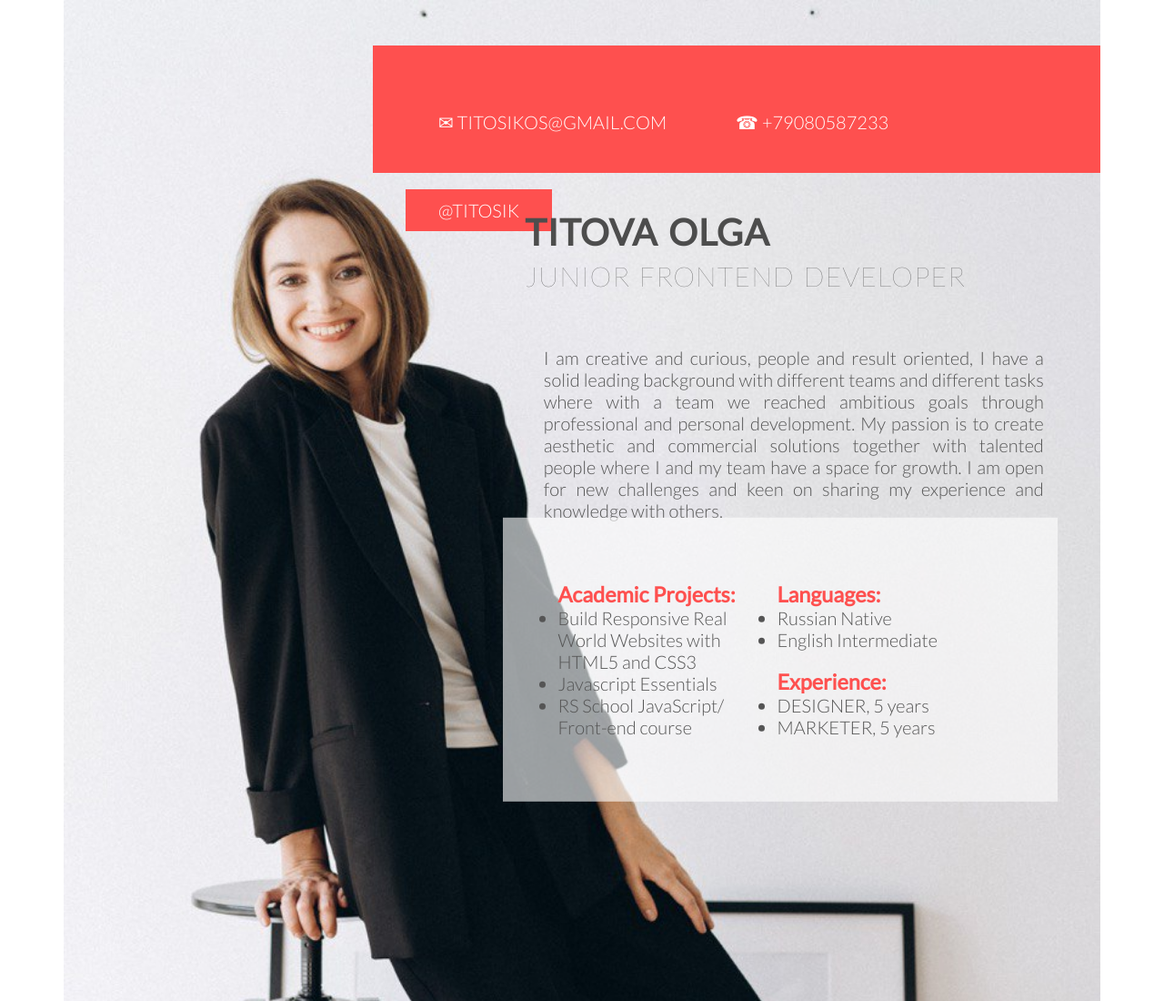
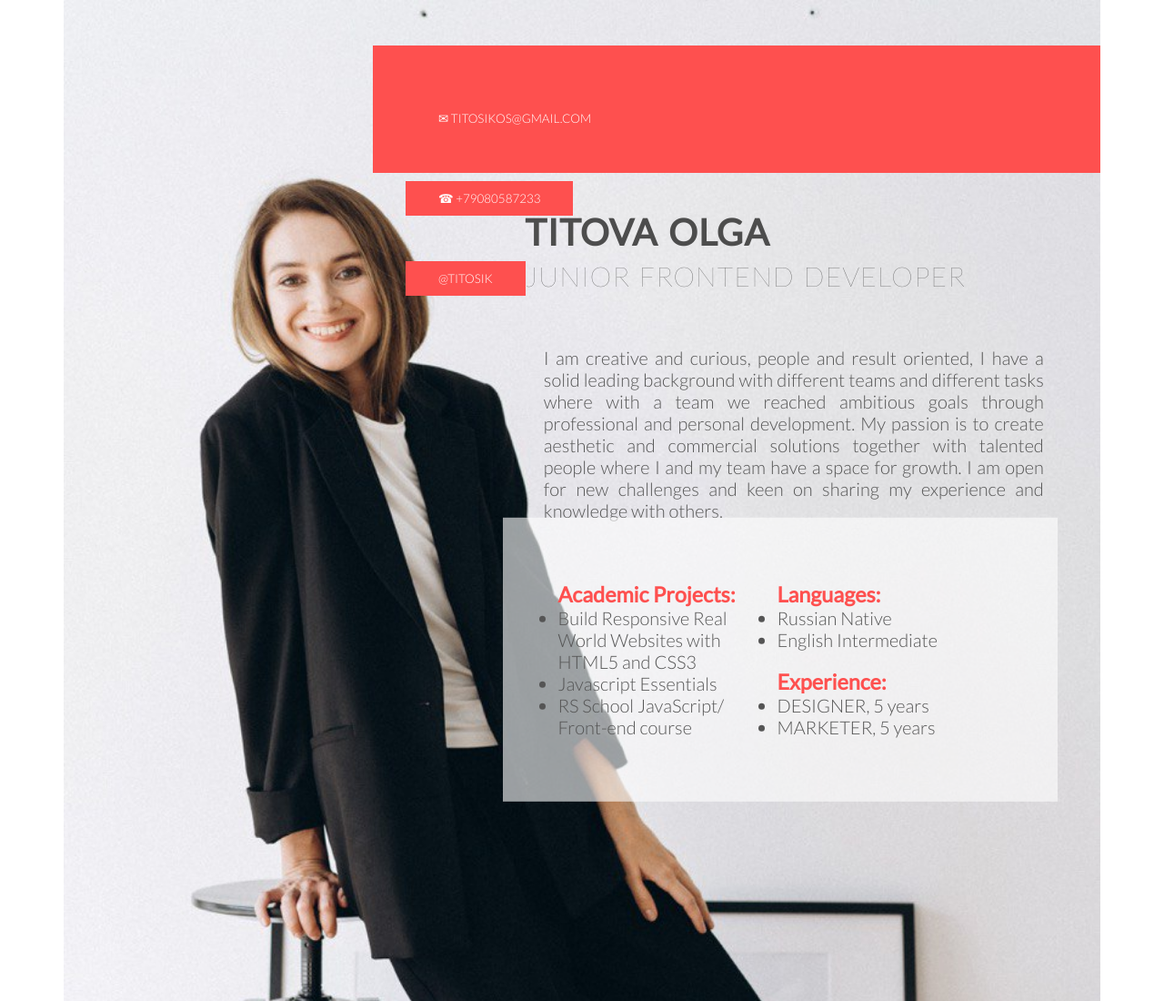
Before and after one commit to titosik/rsschool-cv_old, a plain HTML site: page index.html in a window 1280 px wide. Shown: the top 1100 px of the page at 91% size. Drawn offline with Linux system fonts and the light colour scheme.

Commit message:
refactor
add <h6>

```diff
--- a/index.html
+++ b/index.html
@@ -19,9 +19,9 @@
         <h2><br>Junior Frontend Developer</h2>
     </div>
         <section>
-            <a class="btn" href="#">✉ titosikos@gmail.com</a>
-            <a class="btn" href="#">☎ +79080587233</a>
-            <a class="btn" href="https://www.instagram.com/titosik/">@titosik</a>
+            <h6><a class="btn" href="#">✉ titosikos@gmail.com</a></h6>
+            <h6><a class="btn" href="#">☎ +79080587233</a></h6>
+            <h6><a class="btn" href="https://www.instagram.com/titosik/">@titosik</a></h6>
         </section>
     </header>
 
```
